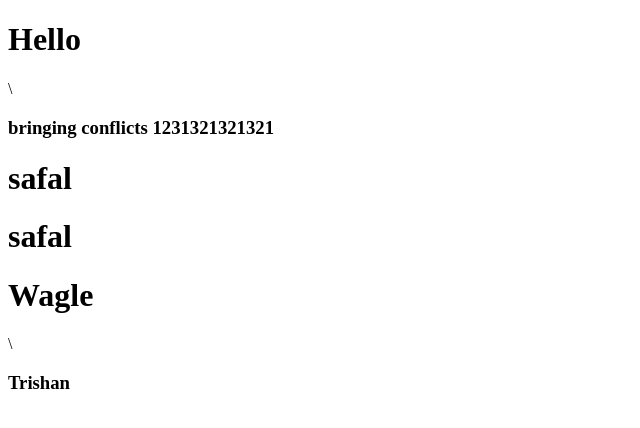
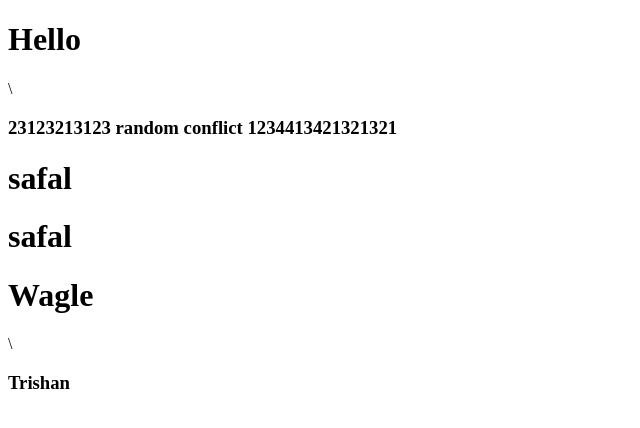
Before and after one commit to FeNriR0077/git_practice, a website: page index.html in a window 1280 px wide. Shown: the whole page, without its empty margins (0-640 px from the left). Drawn offline with Linux system fonts and the light colour scheme.

```diff
--- a/index.html
+++ b/index.html
@@ -11,7 +11,7 @@
 <body>
     <h1>Hello</h1>
     \
-    <h3>bringing conflicts 1231321321321</h3>
+    <h3>23123213123 random conflict 1234413421321321</h3>
     <h1>safal</h1>
     <h1>safal</h1>
     <h1>Wagle</h1>\
```
